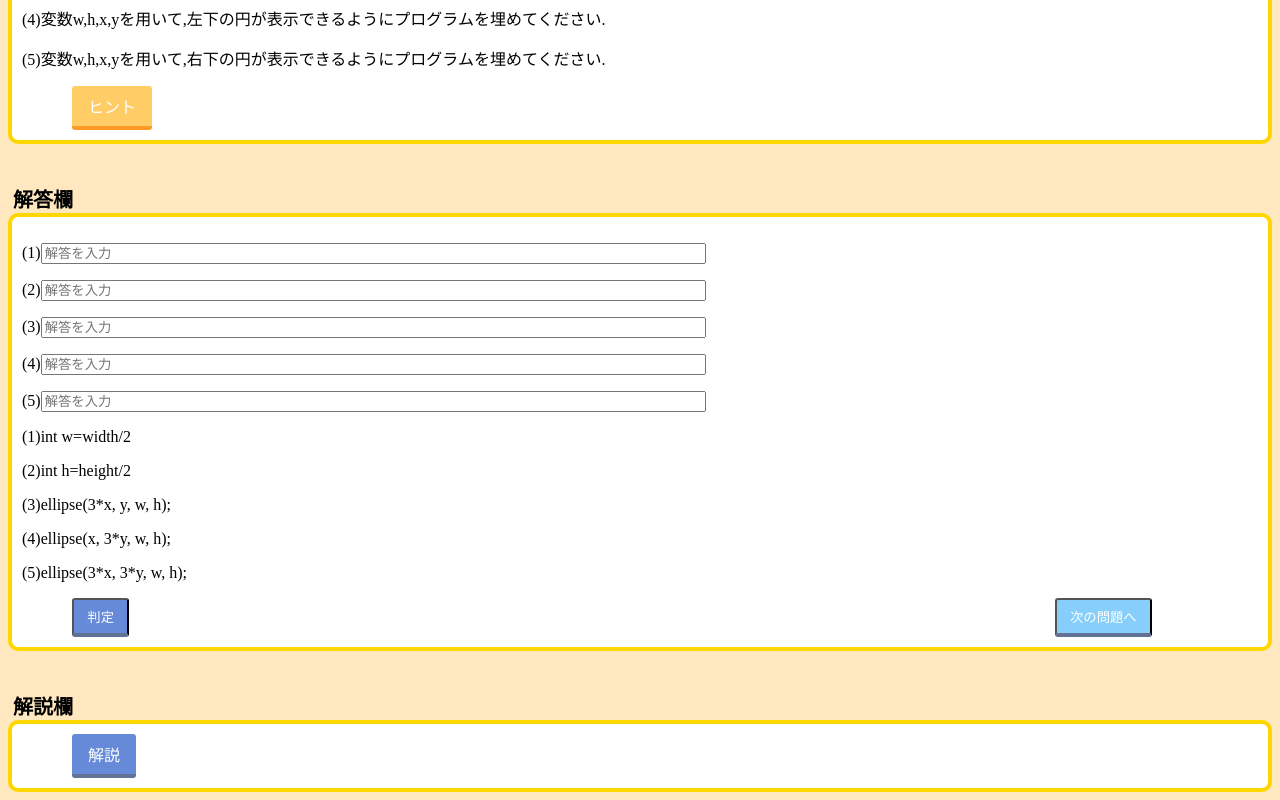
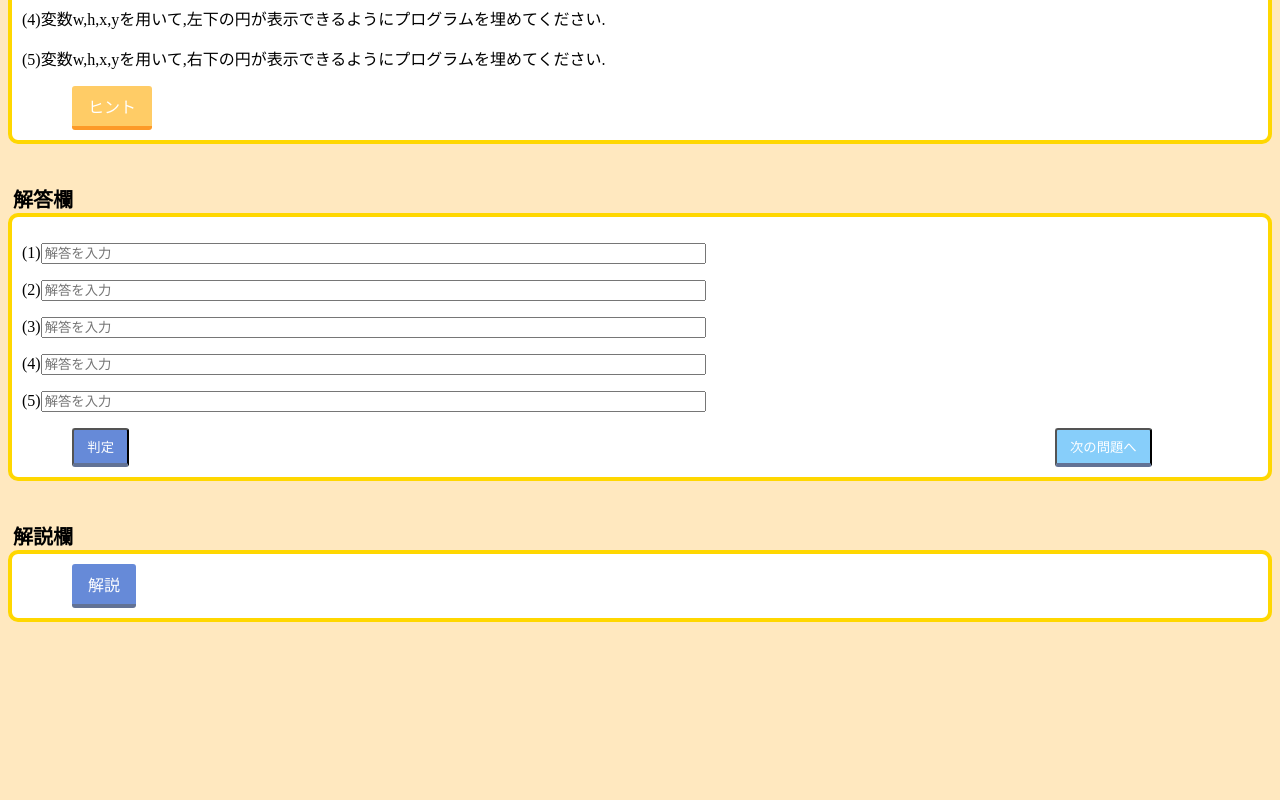
Before and after one commit to o-saringu/4-1_jyoukyuu, a plain HTML site: page index.html in a window 1280 px wide. Shown: the part 1112-1912 px from the top of the page. After the commit the page ends 1742 px from the top, so only its background shows below. Drawn offline with Linux system fonts and the light colour scheme.

Commit message:
Update index.html

```diff
--- a/index.html
+++ b/index.html
@@ -74,12 +74,6 @@
 	</p>
 
 
-	<p>(1)int w=width/2</p>
-	<p>(2)int h=height/2</p>
-	<p>(3)ellipse(3*x, y, w, h);</p>
-	<p>(4)ellipse(x, 3*y, w, h);</p>
-	<p>(5)ellipse(3*x, 3*y, w, h);</p>
-
 	<input type="button" id="btn" value="判定">
 
 	<input type="button"  id="btn2" onclick="location.href='https://o-saringu.github.io/4-2_syokyuu/'"value="次の問題へ">
```
